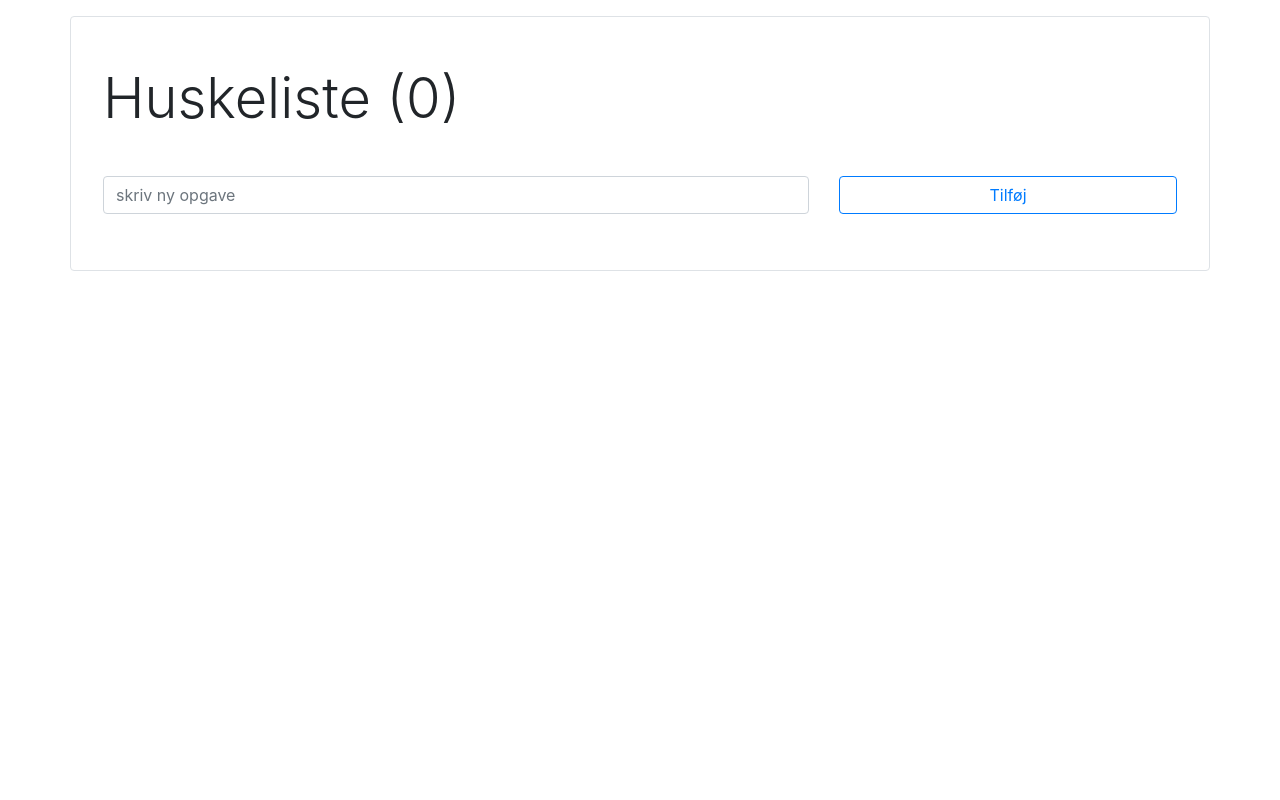
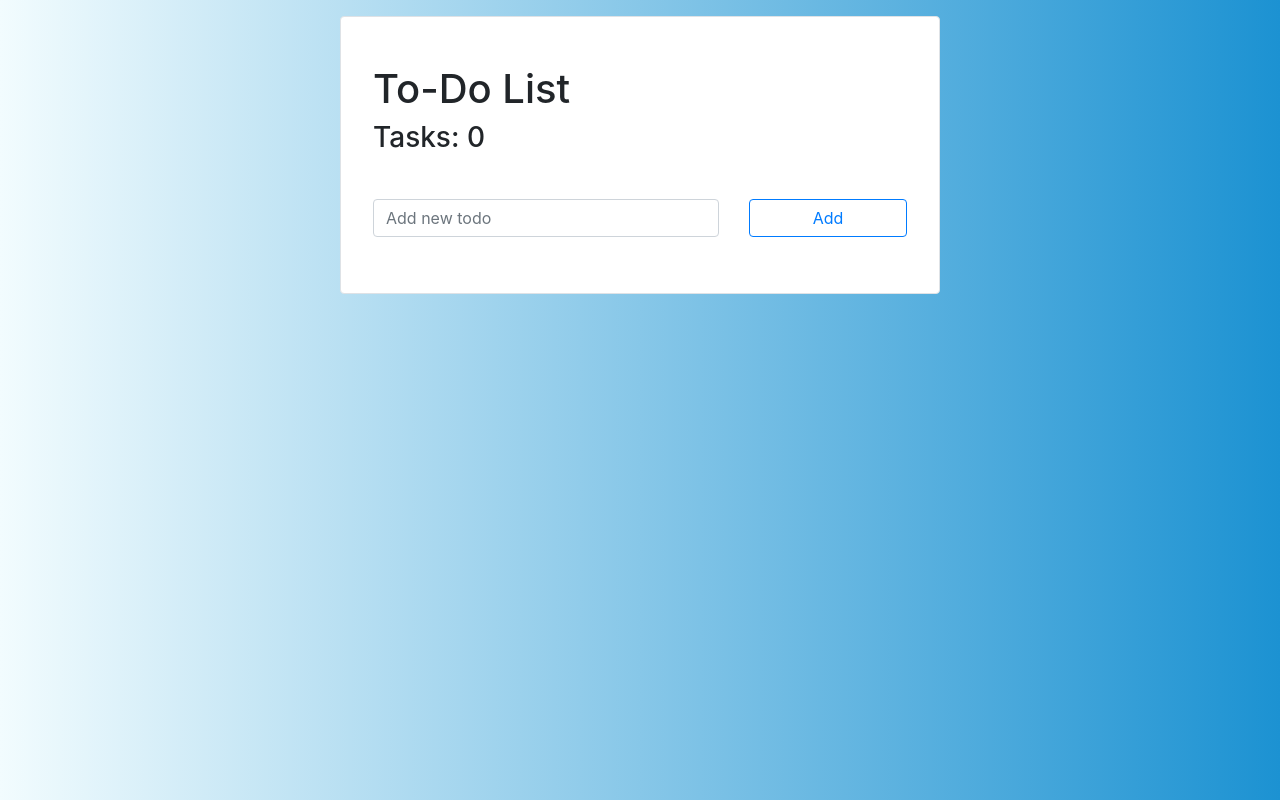
Before and after one commit to sepruda/Todo-react-redux-localstate, a React (Create React App) app: page / in a window 1280 px wide. Built offline with nearby package versions, Linux system fonts and the light colour scheme.

Commit message:
Change styling, convert to english

```diff
--- a/src/Components/Header.js
+++ b/src/Components/Header.js
@@ -2,8 +2,9 @@ import React from "react";
 
 const Header = props => {
     return (
-        <div className="p-3 mt-3 rounded">
-            <h2 className="display-4">Huskeliste ({props.antal})</h2>
+        <div className="p-3 mt-3">
+            <h1 className="h1">To-Do List</h1>
+            <h3 className="h3">Tasks: {props.antal}</h3>
         </div>
     );
 };
--- a/src/Components/NyOpgaveInput.js
+++ b/src/Components/NyOpgaveInput.js
@@ -34,7 +34,7 @@ class NyOpgaveInput extends React.Component {
                             name="opgavetekst"
                             value={this.state.input_text}
                             type="text"
-                            placeholder="skriv ny opgave"
+                            placeholder="Add new todo"
                             onChange={this.handleInputChange}
                         />
                     </div>
@@ -43,7 +43,7 @@ class NyOpgaveInput extends React.Component {
                             className="btn btn-block btn-outline-primary"
                             type="submit"
                         >
-                            Tilføj{" "}
+                            Add{" "}
                         </button>
                     </div>
                 </div>
--- a/src/Components/Opgave.js
+++ b/src/Components/Opgave.js
@@ -27,7 +27,7 @@ const Opgave = SortableElement(props => {
                         props.fjernOpgave(props.opgaveid);
                     }}
                 >
-                    slet
+                    Remove
                 </button>
             </div>
         </li>
--- a/src/css/style.css
+++ b/src/css/style.css
@@ -1,8 +1,14 @@
 body {
     font-size: 20px;
-    background-color: white;
+    background: #1c92d2;  /* fallback for old browsers */
+	background: -webkit-linear-gradient(to right, #f2fcfe, #1c92d2);  /* Chrome 10-25, Safari 5.1-6 */
+	background: linear-gradient(to right, #f2fcfe, #1c92d2); /* W3C, IE 10+/ Edge, Firefox 16+, Chrome 26+, Opera 12+, Safari 7+ */
 }
 
 li:hover {
     cursor: grab
 }
+
+.container {
+    max-width: 600px;
+}
```
